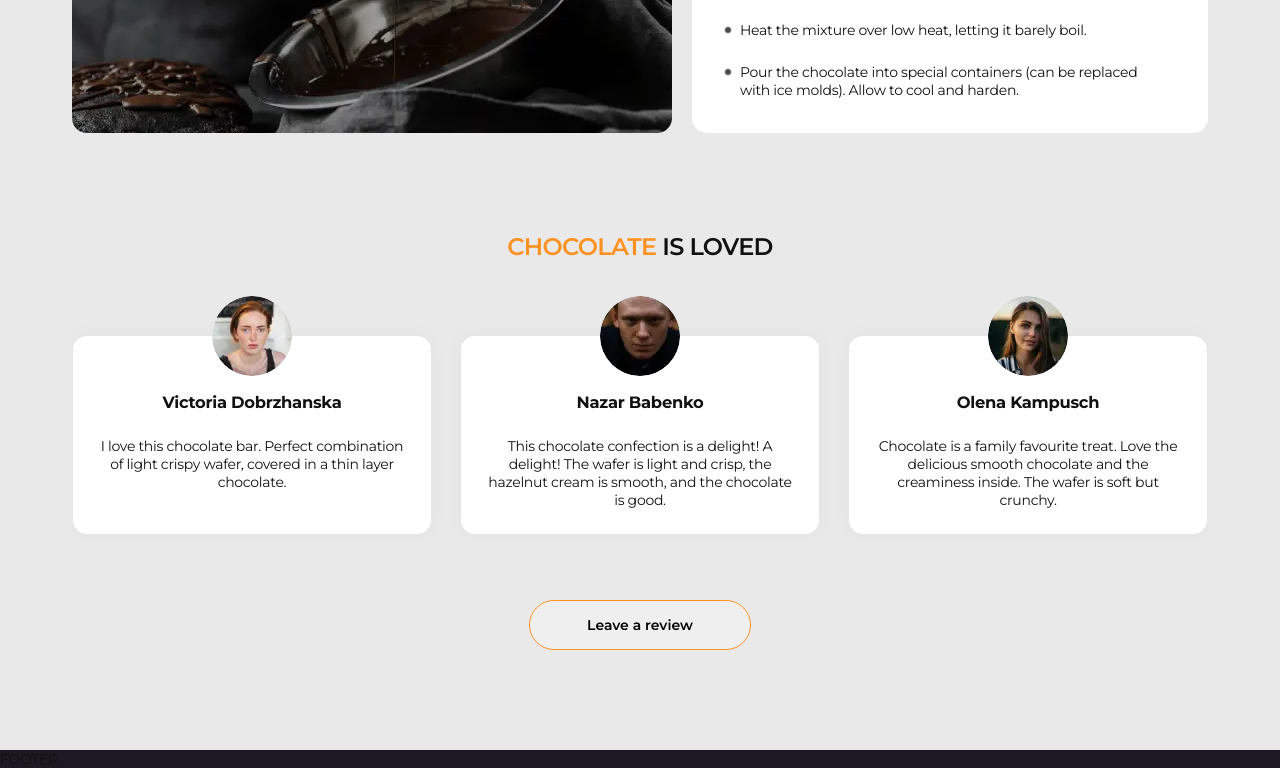
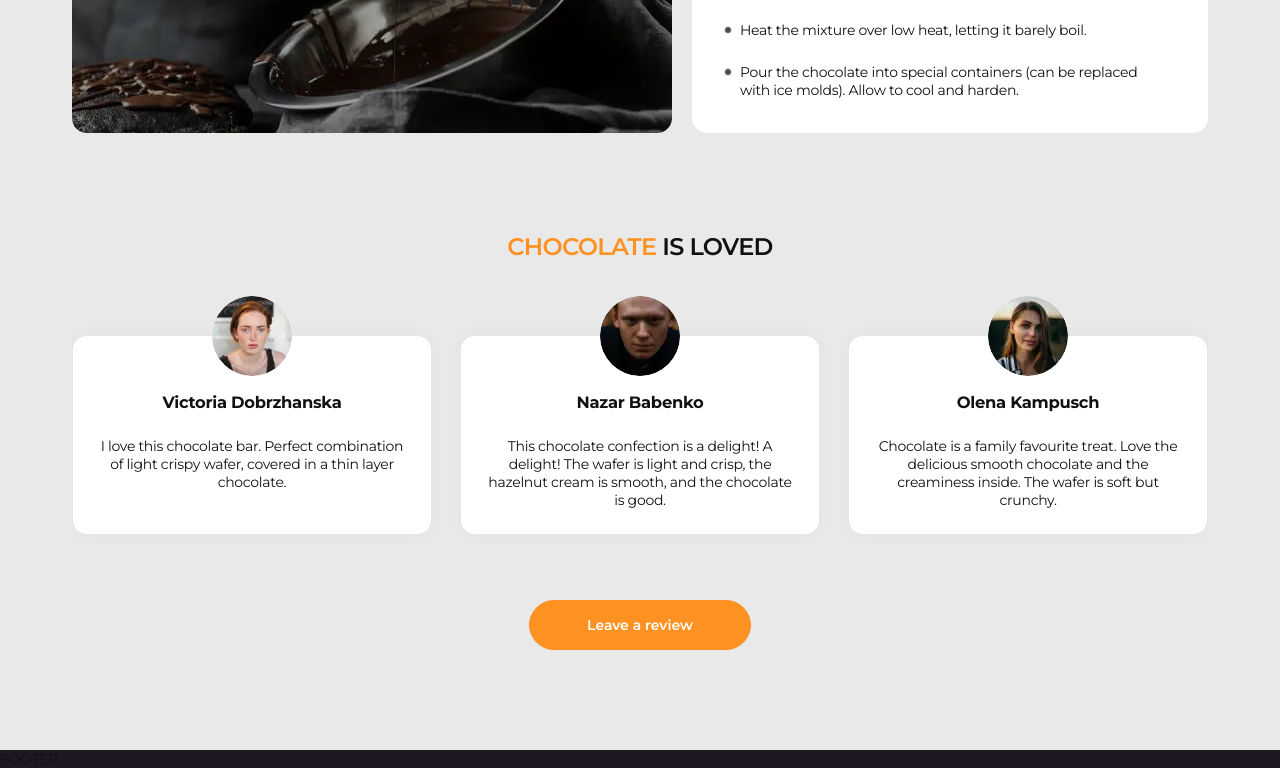
Before and after one commit to DDenysKoval/Chocolate_Vite, a website built with Vite: page src/index.html in a window 1280 px wide. In both pictures the pointer is over the button "Leave a review". Shown: the part 2117-2885 px from the top of the page. Built offline with nearby package versions, Linux system fonts and the light colour scheme; files whose address does not match are found by name.

Commit message:
hover upd

```diff
--- a/src/css/reviews.css
+++ b/src/css/reviews.css
@@ -67,6 +67,13 @@
     font-weight: 600;
     text-align: center;
     margin: 0 auto;
+    transition: background-color 250ms ease-in-out, color 250ms ease-in-out;
+}
+
+.send-review-btn:hover,
+.send-review-btn:focus {
+    background-color: #fd9222;
+    color: #ffffff;
 }
 
 @media screen and (min-width: 768px) {
```
